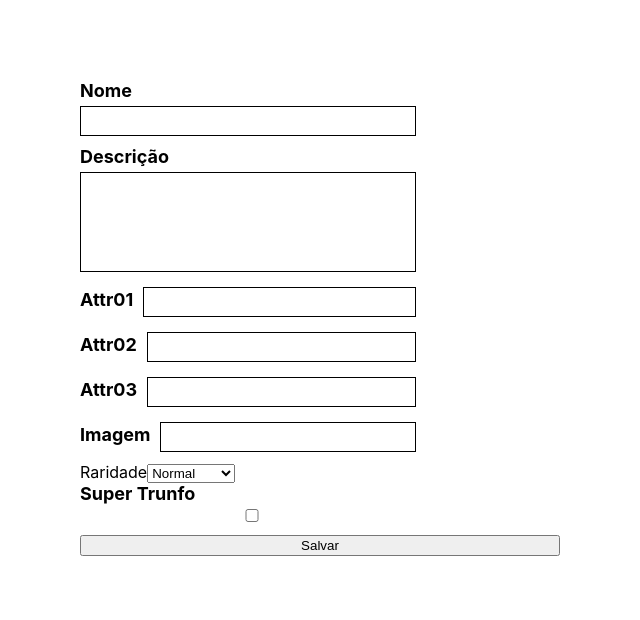
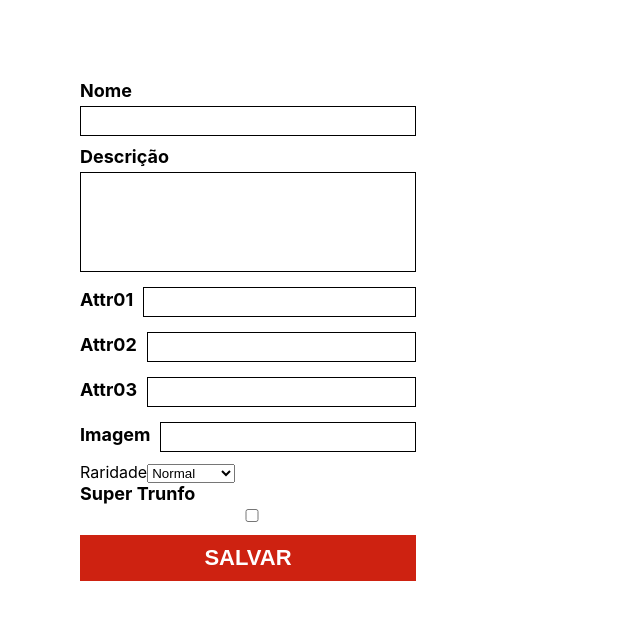
Before and after one commit to Guthias/tryunfo, a React (Create React App) app: page / in a window 1280 px wide. Shown: the top 620 px of the page, without its empty margins (0-640 px from the left). Built offline with nearby package versions, Linux system fonts and the light colour scheme.

Commit message:
style: styling form button

```diff
--- a/src/components/Form.jsx
+++ b/src/components/Form.jsx
@@ -36,7 +36,13 @@ export default class Form extends Component {
         <Input title="Imagem" id="image" inline />
         <Select title="Raridade" id="rare" options={ selectOptions } />
         <Input title="Super Trunfo" type="checkbox" id="trunfo" />
-        <button type="submit" data-testid="save-button">Salvar</button>
+        <button
+          className="form-button"
+          type="submit"
+          data-testid="save-button"
+        >
+          Salvar
+        </button>
       </form>
     );
   }
--- a/src/index.css
+++ b/src/index.css
@@ -56,3 +56,20 @@ code {
   align-items: center;
   gap: 10px;
 }
+
+.form-button {
+  background-color: #CE2211;
+  width: 70%;
+  color: white;
+  font-size: 22px;
+  padding: 10px;
+  border: none;
+  cursor: pointer;
+  text-transform: uppercase;
+  font-weight: 700;
+  transition: all ease-in-out 0.3s;
+}
+
+.form-button:hover {
+  background-color: #E54222;
+}
```
